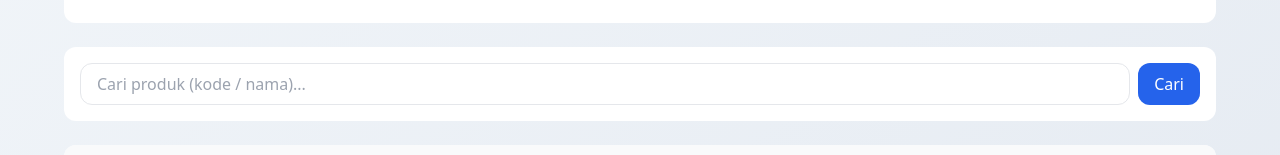
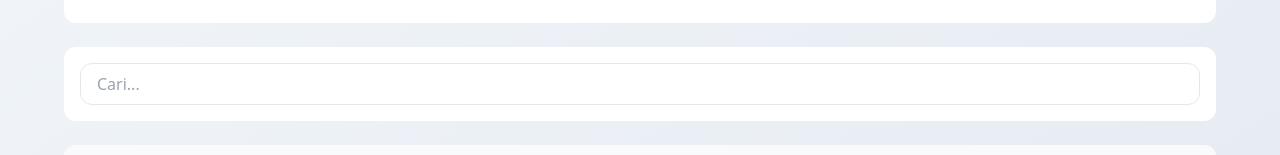
Before and after one commit to fhira21/Fe_Warung_pintar, a Next.js app: page /products in a window 1280 px wide. Shown: the part 158-313 px from the top of the page. Built offline with nearby package versions, Linux system fonts and the light colour scheme; no server answers; the database is empty.

Commit message:
update search input final

```diff
--- a/src/components/SearchInput.tsx
+++ b/src/components/SearchInput.tsx
@@ -1,28 +1,26 @@
 "use client";
 
-import { useState } from "react";
+import { useEffect, useState } from "react";
 
 export default function SearchInput({
   onSearch,
+  placeholder = "Cari...",
 }: {
   onSearch: (q: string) => void;
+  placeholder?: string;
 }) {
   const [q, setQ] = useState("");
 
+  useEffect(() => {
+    onSearch(q);
+  }, [q]);
+
   return (
-    <div className="flex gap-2">
-      <input
-        value={q}
-        onChange={(e) => setQ(e.target.value)}
-        placeholder="Cari produk (kode / nama)..."
-        className="input flex-1"
-      />
-      <button
-        className="btn"
-        onClick={() => onSearch(q)}
-      >
-        Cari
-      </button>
-    </div>
+    <input
+      value={q}
+      onChange={(e) => setQ(e.target.value)}
+      placeholder={placeholder}
+      className="input w-full"
+    />
   );
 }
```
